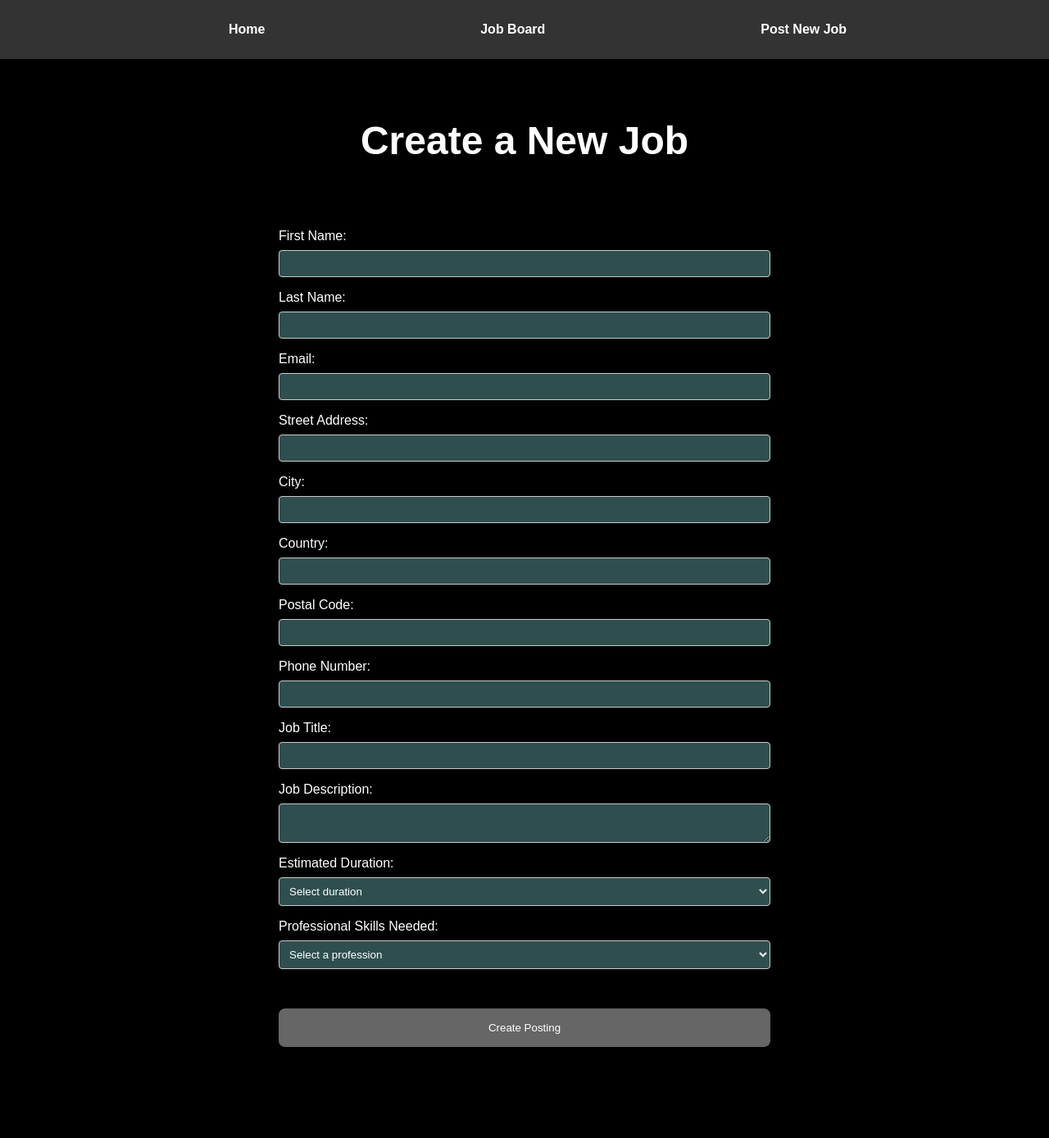
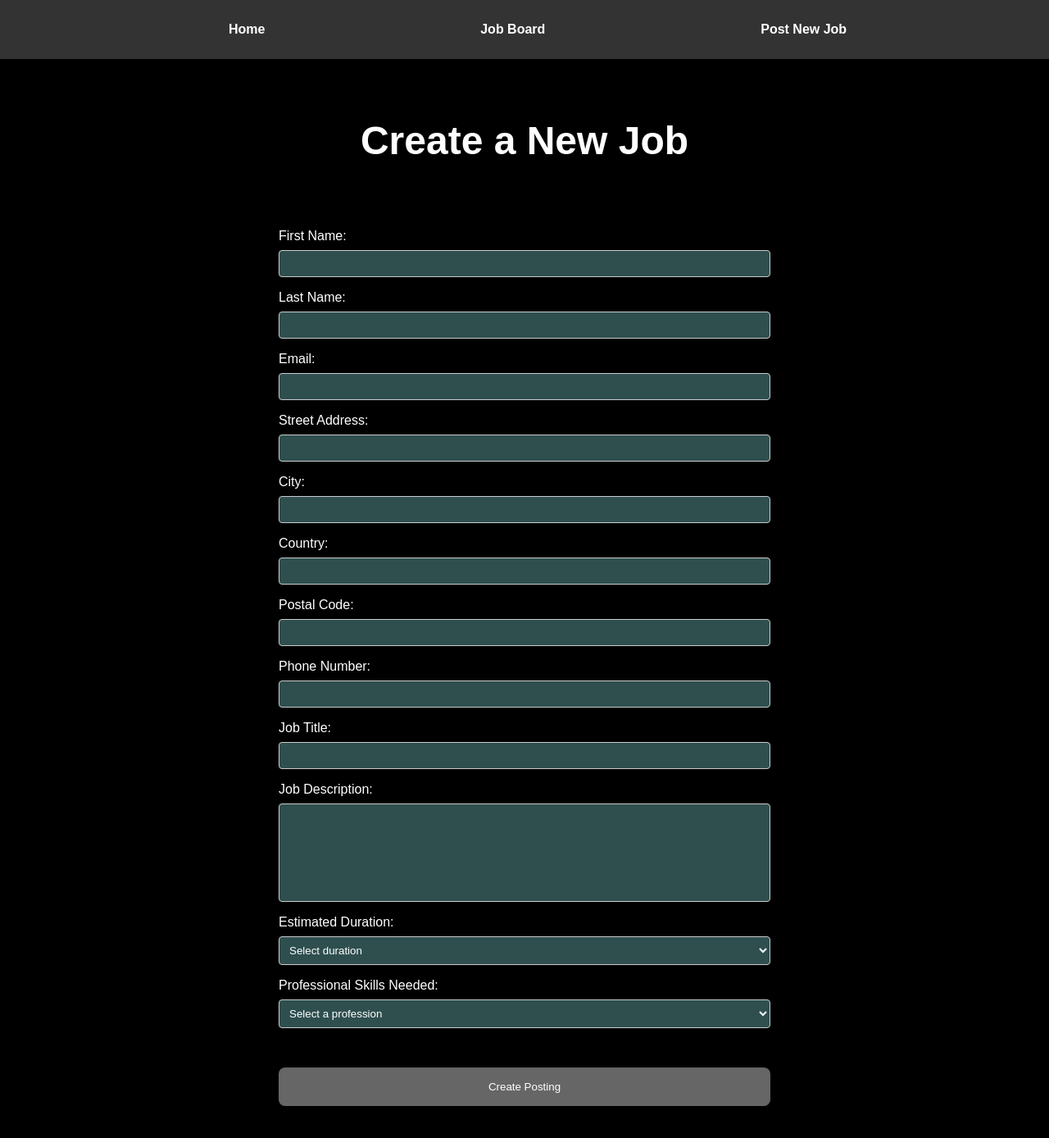
Before and after one commit to caelinp/EasyTrade, a Next.js app: page /EasyTrade/post-a-job in a window 1280 px wide. Shown: the whole page at 82% size. Before the commit the page ends 1317 px from the top, so only its background shows below. Built offline with nearby package versions, Linux system fonts and the light colour scheme.

Commit message:
fixed description box size

```diff
--- a/pages/PostAJob.module.css
+++ b/pages/PostAJob.module.css
@@ -24,6 +24,13 @@
   background-color: darkslategrey;
   width: 100%; /* Take full width of parent */
   box-sizing: border-box; /* Include padding and border in width calculation */
+}
+
+.textarea {
+  resize: none; /* This will prevent resizing of the textarea */
+  width: 100%; /* Set a fixed width if you want, or use percentage to fill the container */
+  height: 120px; /* Set a fixed height */
+  /* Other styles */
 }
 
 .skillItem {
```
